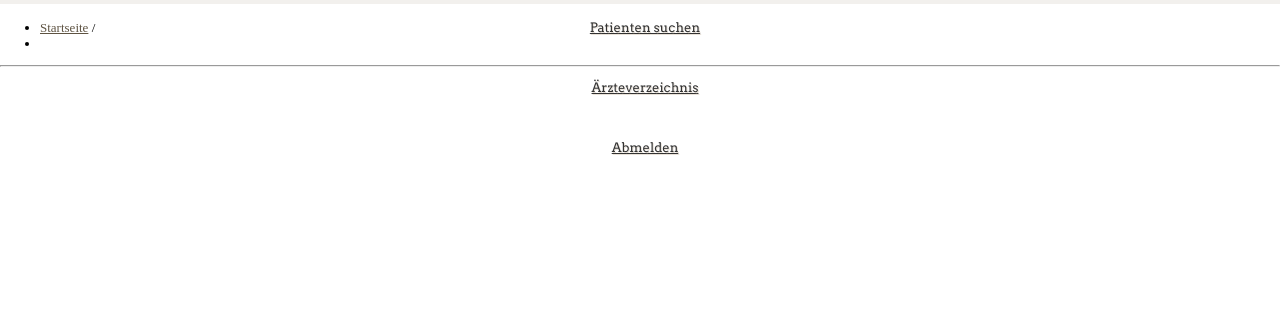
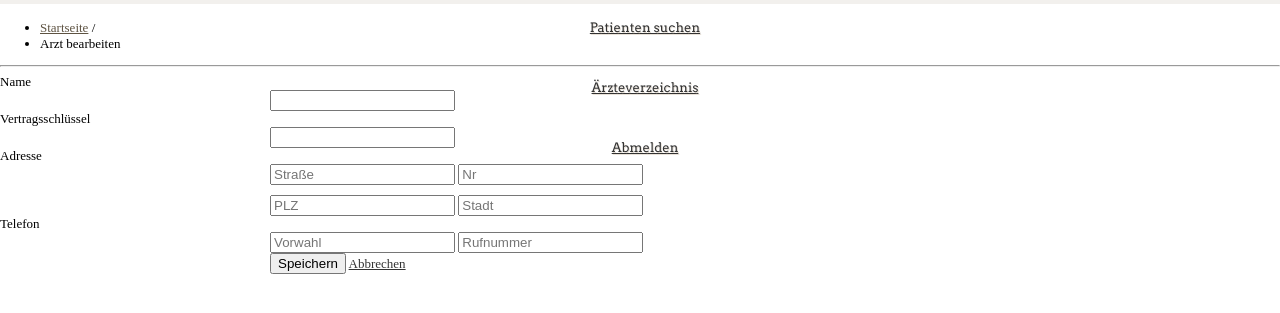
Before and after one commit to frontendphil/CG-Admin, a Django app: template templates/docs/edit.html in a window 1280 px wide. Shown: the part 60-373 px from the top of the page. Run offline with Django 3.2, Linux system fonts and the light colour scheme; the template is opened without the code that fills it: values that come from a table or form of the project are taken from there, others are empty; style sheets or scripts are compiled from the project's sources; parts of the project's set-up code (start-up, migrations or seed data) failed here and were passed over; some libraries are stand-ins or nearby versions.

Commit message:
docs
- docs can be editted
- new include files for forms of docs

```diff
--- a/admin/forms.py
+++ b/admin/forms.py
@@ -185,3 +185,41 @@ class PrescriptionForm(CGForm):
                 return False
 
         return valid
+
+class DoctorForm(CGForm):
+    name = forms.CharField()
+    key = forms.CharField()
+
+    street = forms.CharField(widget=forms.TextInput(attrs={
+        'class':'span3',
+        'placeholder':'Straße'
+    }))
+
+    nr = forms.CharField(max_length=5, widget=forms.TextInput(attrs={
+        'class':'span1',
+        'placeholder':'Nr'
+    }))
+
+    code = forms.IntegerField(widget=forms.TextInput(attrs={
+        'class':'span1',
+        'placeholder':'PLZ'
+    }))
+
+    city = forms.CharField(widget=forms.TextInput(attrs={
+        'class':'span3',
+        'placeholder':'Stadt'
+    }))
+
+    phone_code = forms.CharField(required=False, widget=forms.TextInput(attrs={
+        'class': 'span2',
+        'placeholder': 'Vorwahl'
+    }))
+
+    phone_nr = forms.CharField(required=False, widget=forms.TextInput(attrs={
+        'class': 'span2',
+        'placeholder': 'Rufnummer'
+    }))
+
+    @classmethod
+    def from_doctor(cls, doctor):
+        return cls(doctor.get_form_data())
--- a/templates/docs/edit.html
+++ b/templates/docs/edit.html
@@ -1 +1,20 @@
 {% extends "base.html" %}
+
+{% block breadcrump_title %}Arzt bearbeiten{% endblock %}
+
+{% block style %}
+    <link rel="stylesheet" href="{{ STATIC_URL }}/stylesheets/css/form.css" />
+{% endblock %}
+
+{% block content %}
+
+    <form action="{% url edit_doc id=doc.id %}" method="post" class="form-horizontal">
+        {% include "docs/form.html" %}
+
+        <div class="form-actions">
+            <input type="submit" value="Speichern" class="btn btn-success" />
+            <a href="{% url search_docs %}" class="btn">Abbrechen</a>
+        </div>
+    </form>
+
+{% endblock %}
--- /dev/null
+++ b/templates/docs/form.html
@@ -0,0 +1,36 @@
+{% csrf_token %}
+
+<div class="control-group {% if form.name.errors %}error{% endif %}">
+    <label class="control-label" for="{{ form.name.auto_id }}">Name</label>
+    <div class="controls">
+        {{ form.name }}
+    </div>
+</div>
+
+<div class="control-group {% if form.key.errors %}error{% endif %}">
+    <label class="control-label" for="{{ form.key.auto_id }}">Vertragsschl&uuml;ssel</label>
+    <div class="controls">
+        {{ form.key }}
+    </div>
+</div>
+
+<div class="control-group {% if form.street.errors or form.nr.errors or form.code.errors or form.city.errors %}error{% endif %}">
+    <label class="control-label" for="address">Adresse</label>
+    <div class="controls controls-row">
+        {{ form.street }}
+        {{ form.nr }}
+
+    </div>
+    <div class="controls controls-row medium-break">
+        {{ form.code }}
+        {{ form.city }}
+    </div>
+</div>
+
+<div class="control-group {% if form.phone_code.errors or form.phone_nr.errors %}error{% endif %}">
+    <label class="control-label" for="phone">Telefon</label>
+    <div class="controls controls-row">
+        {{ form.phone_code }}
+        {{ form.phone_nr}}
+    </div>
+</div>
```
Also changed, not shown: admin/models.py (+32 -0 lines), admin/views/docs.py (+9 -1 lines), templates/docs/form_small.html (added, +26 -0 lines), templates/prescription/form.html (+1 -27 lines).
